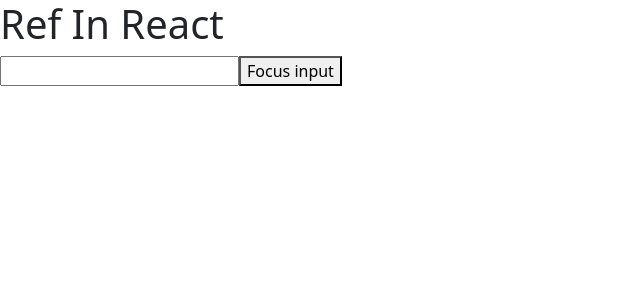
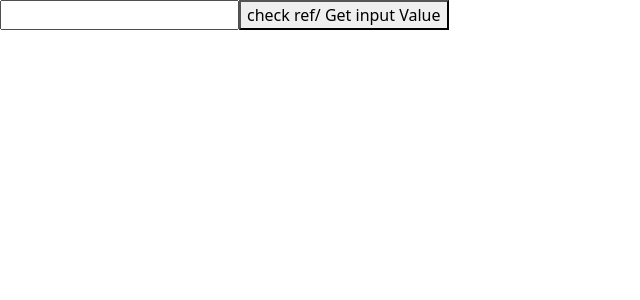
Before and after one commit to TaimoorAli77/code4Education, a React (Create React App) app: page / in a window 1280 px wide. Shown: the top 300 px of the page, without its empty margins (0-640 px from the left). Built offline with nearby package versions, Linux system fonts and the light colour scheme.

Commit message:
useRef in functional comp

```diff
--- a/src/App.js
+++ b/src/App.js
@@ -1,31 +1,19 @@
-import React, { Component, createRef } from 'react';
+import React, { useRef } from 'react'
 
-class App extends Component {
-  constructor() {
-    super();
-    this.myInputRef = createRef()
+const App = () => {
+  const inputRef = useRef(null)
+  const handleBtn = () => {
+    const inputValue = inputRef.current.value;
+    alert(`value  :  ${inputValue}`)
+    console.log(`value  :  ${inputValue}`)
+    console.log(inputRef)
   }
-  // componentDidMount() {
-  //   this.myInputRef.current.value = "Taimoor Ali"
-  // }
-  handleClick = () => {
-    this.myInputRef.current.focus()
-    this.myInputRef.current.style.color = "white"
-    this.myInputRef.current.style.background = "green"
-    console.log(this.myInputRef.current.value)
-  }
-  render() {
-    console.log(this.myInputRef)
-    return (
-      <div className="App">
-        <h1>Ref In React</h1>
-
-        <input type="text" ref={this.myInputRef} />
-        <button onClick={this.handleClick}>Focus input</button>
-      </div>
-    )
-  }
-
+  return (
+    <div>
+      <input ref={inputRef} type="text" />
+      <button onClick={handleBtn}>check ref/ Get input Value</button>
+    </div>
+  )
 }
 
-export default App;
+export default App
```
